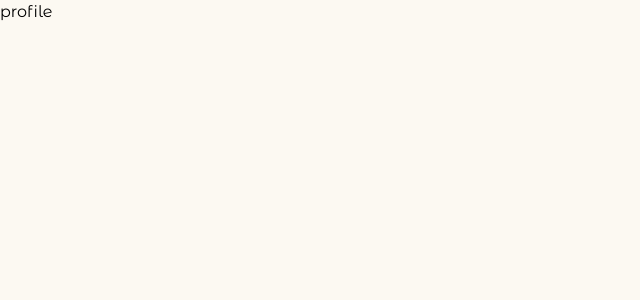
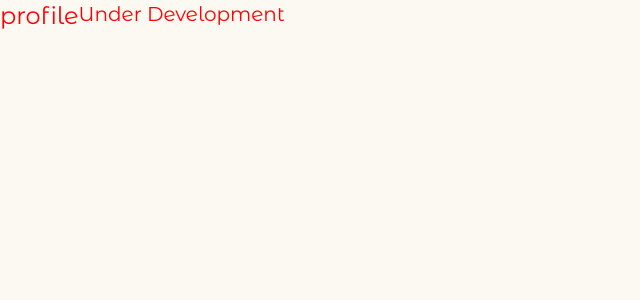
Before and after one commit to NikaGamkrelidze21/gabriel-cv, a Next.js app: page /profile in a window 1280 px wide. Shown: the top 300 px of the page, without its empty margins (0-640 px from the left). Built offline with nearby package versions, Linux system fonts and the light colour scheme.

Commit message:
Prifile page header

```diff
--- a/src/app/profile/page.js
+++ b/src/app/profile/page.js
@@ -1,7 +1,8 @@
 export default function ProfilePage() {
     return(
-        <div>
-            profile
+        <div className="flex items center text-[red]">
+            <h1 className="text-2xl">profile</h1>
+            <h1 className="text-xl">Under Development</h1>
         </div>
     )
 }
```
